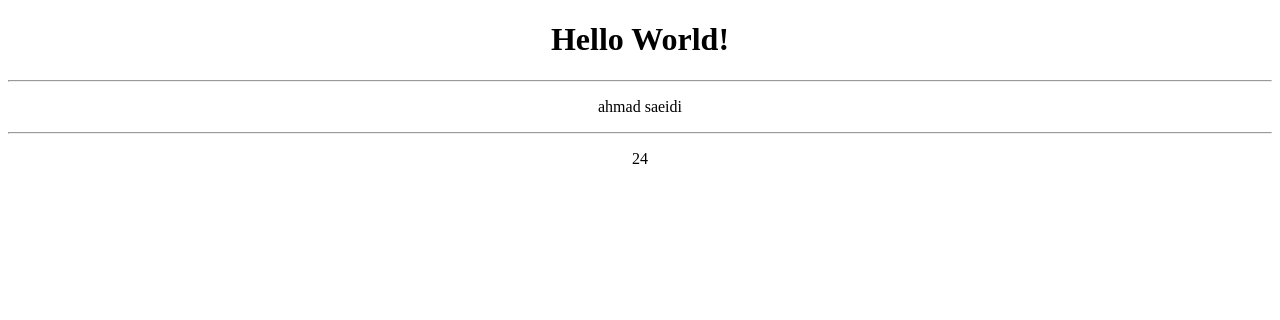
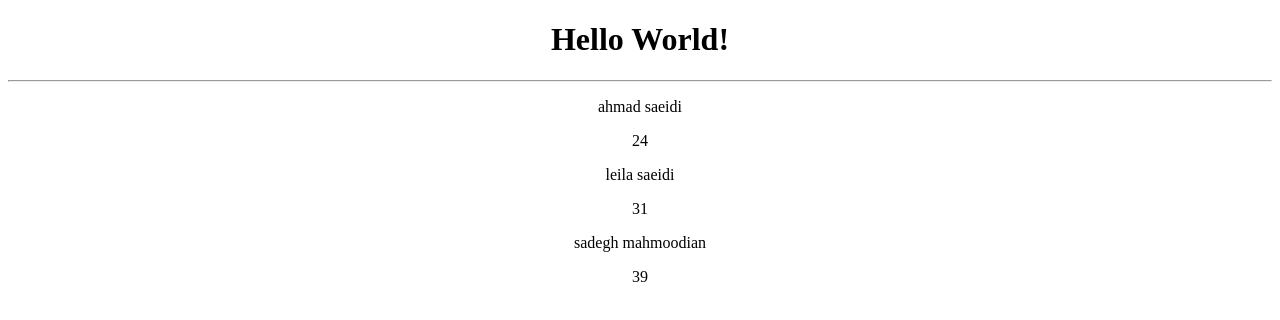
Before and after one commit to ahmadreza48/firstReactApp, a React (Create React App) app in the folder firstreactapp/: page / in a window 1280 px wide. Shown: the top 320 px of the page. Built offline with nearby package versions, Linux system fonts and the light colour scheme.

Commit message:
statefull function first try...

```diff
--- a/firstreactapp/src/App.js
+++ b/firstreactapp/src/App.js
@@ -1,35 +1,72 @@
-// import React, { Component } from 'react';
-import React from "react";
+import React, { Component } from "react";
+// import React from "react";
 
 import Person from "./components/Person";
 import "./App.css";
 
-// class App extends React.Component {
-//   // constructor() {
-//   //   super();
-//   // }
-
-//   render() {
-//     return (
-//       <div className="App">
-//         <h1>Hello World!</h1>
-//         <hr/>
-//         <Person/>
-//       </div>
-//     );
-//   }
+class App extends React.Component {
+  // constructor() {
+  //   super();
   // }
 
-// export default App;
-
-const App = () => {
+  constructor() {
+    super();
+    this.state = {
+      persons: [
+        { firstname: "ahmad", lastname: "saeidi", age: "24" },
+        { firstname: "leila", lastname: "saeidi", age: "31" },
+        { firstname: "sadegh", lastname: "mahmoodian", age: "39" }
+      ]
+    };
+  }
+  render() {
+    const {persons} = this.state;
     return (
       <div className="App">
         <h1>Hello World!</h1>
         <hr />
-      <Person firstname="ahmad" lastname="saeidi" age="24"/>
+        {/* <Person firstname="ahmad" lastname="saeidi" age="24" /> */}
+        {/* <Person
+        firstname={this.state.persons[0].firstname}
+        lastname={this.state.persons[0].lastname}
+        age={this.state.persons[0].age}
+        />
+
+        <Person
+        firstname={this.state.persons[1].firstname}
+        lastname={this.state.persons[1].lastname}
+        age={this.state.persons[1].age}
+        />
+
+        <Person
+        firstname={this.state.persons[2].firstname}
+        lastname={this.state.persons[2].lastname}
+        age={this.state.persons[2].age}
+        /> */}
+        {
+          persons.map(person => (
+            <Person
+            firstname={person.firstname}
+            lastname={person.lastname}
+            age={person.age}
+            />
+          ))
+        }
       </div>
     );
-};
+  }
+}
 
 export default App;
+
+// const App = () => {
+//   return (
+//     <div className="App">
+//       <h1>Hello World!</h1>
+//       <hr />
+//       <Person firstname="ahmad" lastname="saeidi" age="24"/>
+//     </div>
+//   );
+// };
+
+// export default App;
--- a/firstreactapp/src/components/Person.jsx
+++ b/firstreactapp/src/components/Person.jsx
@@ -16,7 +16,7 @@ const Person = ({ firstname, lastname, age }) => {
     return (
         <div>
             <p>{`${firstname} ${lastname}`}</p>
-            <hr />
+            {/* <hr /> */}
             {/* <p>Age: {Math.floor(Math.random() * 30)}</p> */}
             <p>{`${age}`}</p>
         </div>
```
Lines whose indentation alone changed are shown as unchanged.
